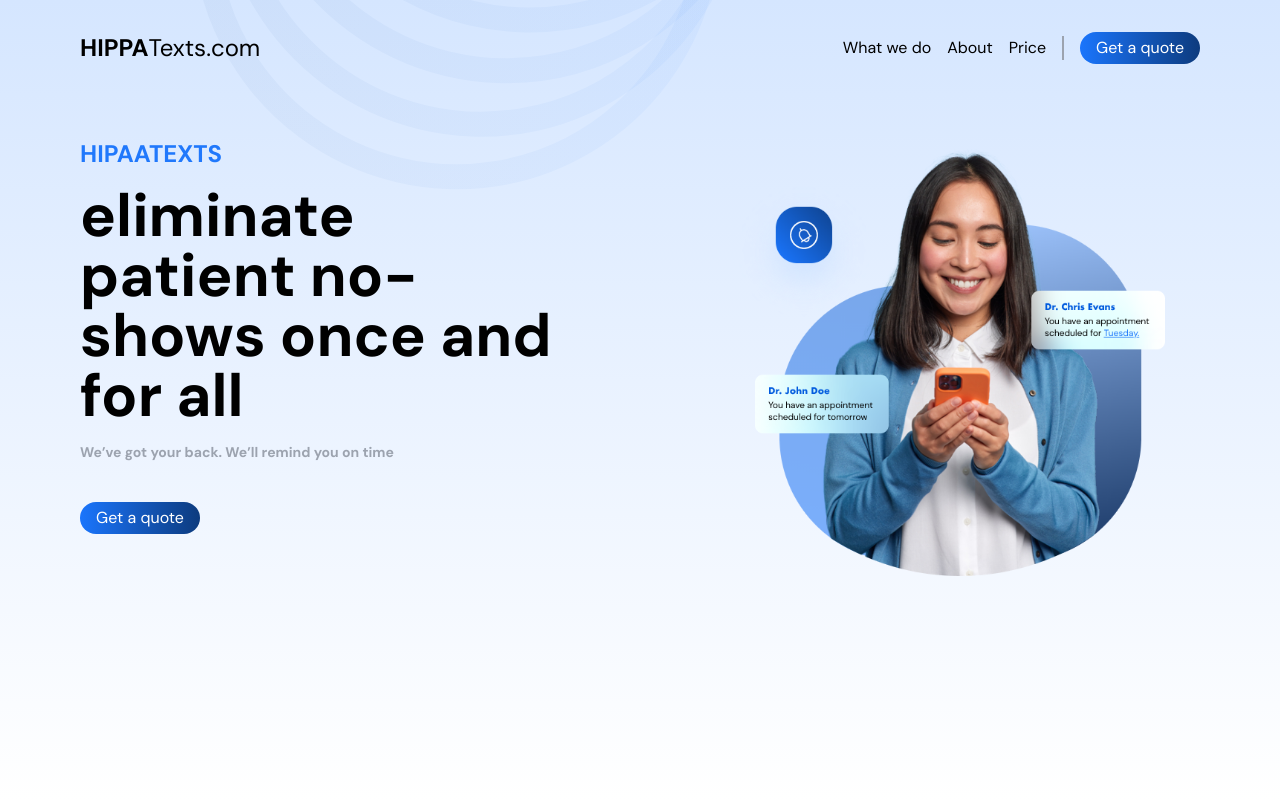
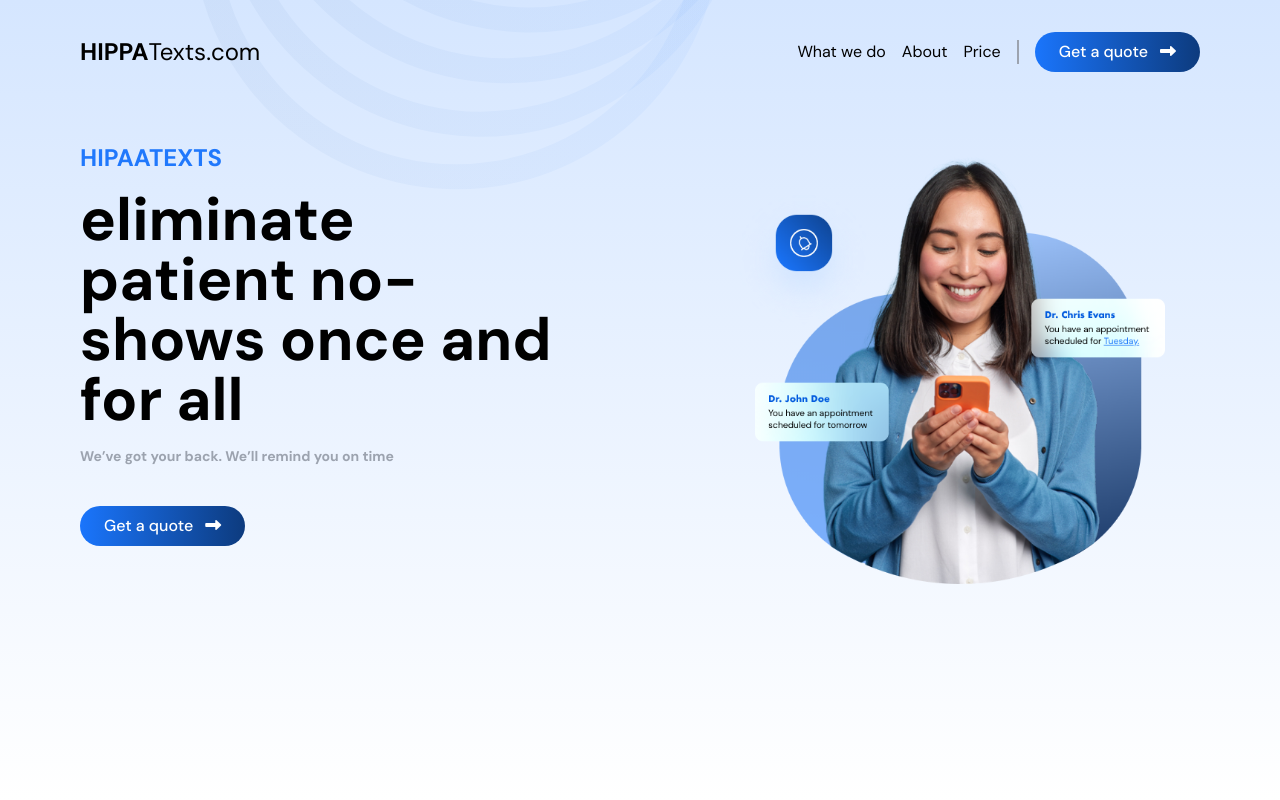
Before and after one commit to Abhishek-733/assignment-project, a website: page src/index.html in a window 1280 px wide. Shown: the top 800 px of the page. Drawn offline with Linux system fonts and the light colour scheme.

Commit message:
added btn class

```diff
--- a/src/index.html
+++ b/src/index.html
@@ -54,7 +54,9 @@
           <li>About</li>
           <li>Price</li>
         </ul>
-          <button class="btn-primary">Get a quote</button>
+          <button class="btn btn-primary">Get a quote
+            <i class="fas fa-long-arrow-alt-right"></i>
+          </button>
         </nav>
 
         <!-- Hero Content -->
@@ -71,7 +73,7 @@
               We’ve got your back. We’ll remind you on time
             </p>
             <div class="md:mt-10 mt-5">
-              <button class="btn-primary">Get a quote</button>
+              <button class="btn btn-primary">Get a quote <i class="fas fa-long-arrow-alt-right"></i></button>
             </div>
           </div>
 
@@ -83,6 +85,7 @@
       </div>
     </section>
 
+    <!-- why hipaatexts section -->
     <section class="min-h-screen py-10">
       <div class="container h-full flex flex-col">
         <div
@@ -113,7 +116,7 @@
               missed appointments from happening altogether.
             </p>
             <div class="md:mt-10 mt-5">
-              <button class="btn-primary">Get a quote</button>
+              <button class="btn btn-outline">Context Us <i class="fas fa-long-arrow-alt-right"></i></button>
             </div>
           </div>
         </div>
--- a/src/input.css
+++ b/src/input.css
@@ -9,9 +9,21 @@
 }
 
 @layer components {
+  .btn {
+    @apply font-medium rounded-full px-6 py-2;
+    font-family: DM Sans;
+  }
   .btn-primary {
-    @apply bg-gradient-to-r from-lightblue to-deepblue text-white px-4 py-1 rounded-full;
-    font-family: DM Sans;
+    @apply bg-gradient-to-r from-lightblue to-deepblue text-white ;
+
+  }
+
+  .btn-outline {
+    @apply border-2 border-lightblue text-lightblue;
+  }
+
+  .btn > i.fas {
+    @apply ml-2;
   }
 
   .debug {
```
Also changed, not shown: src/style.css.
